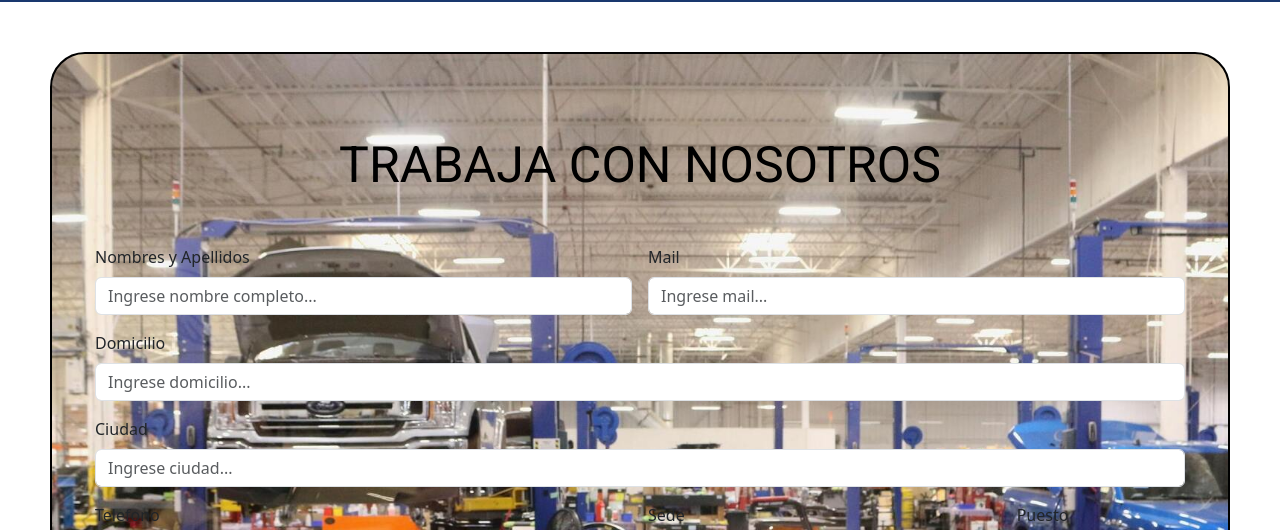
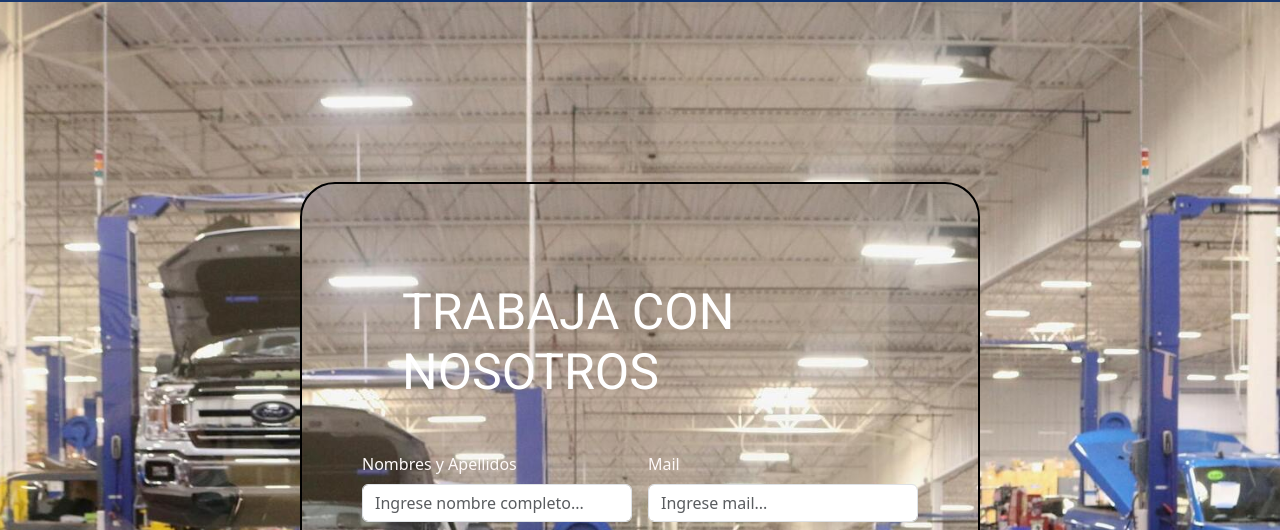
Before and after one commit to ChristianCastaneda/proyecto-ime.io, a plain HTML site: page pages/trabaja-con-nosotros.html in a window 1280 px wide. Shown: the part 270-800 px from the top of the page. Drawn offline with Linux system fonts and the light colour scheme.

Commit message:
modifique background main trabaja-con-nosotros.html

```diff
--- a/css/style.css
+++ b/css/style.css
@@ -319,16 +319,30 @@ li a{
 /* TRABAJA-CON-NOSOTROS HTML */
 .container-main-tcn section{
     background-image: url(../assets/img/banner\ 4.jpg);
-    margin: 50px;
     border: black solid 2px;
     border-radius: 35px;
     background-position: center;
     background-repeat: no-repeat;
     background-size: cover;
     background-attachment: fixed;
+    padding: 60px;
+}
+.container-main-tcn{
+    background-image: url(../assets/img/banner\ 4.jpg);
+    padding: 180px 300px;
+    background-position: center;
+    background-repeat: no-repeat;
+    background-size: cover;
+    background-attachment: fixed;
+}
+.titulo-contactanos h1{
+    color: #FFF;
 }
 .titulo-contactanos{
     padding: 43px;
+}
+form div label{
+    color: snow;
 }
 /* TRABAJA-CON-NOSOTROS HTML */
 
```
